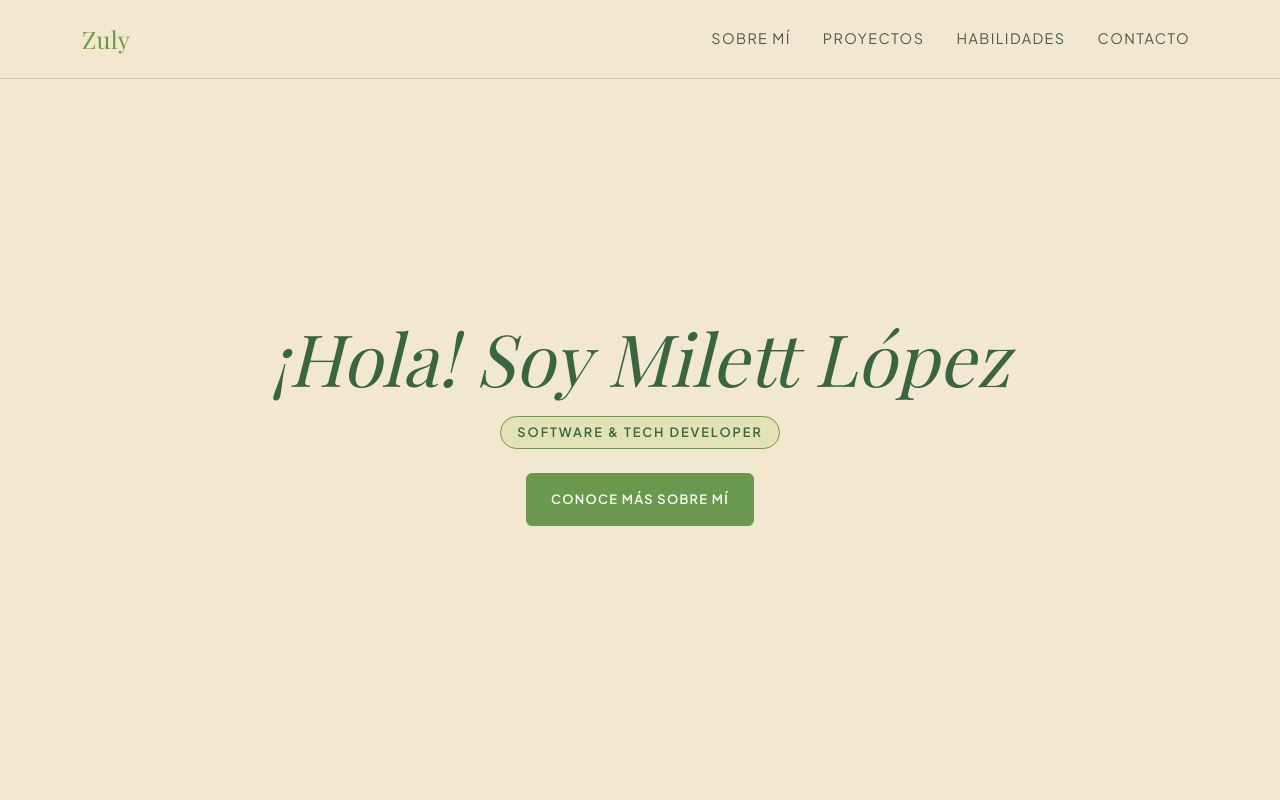
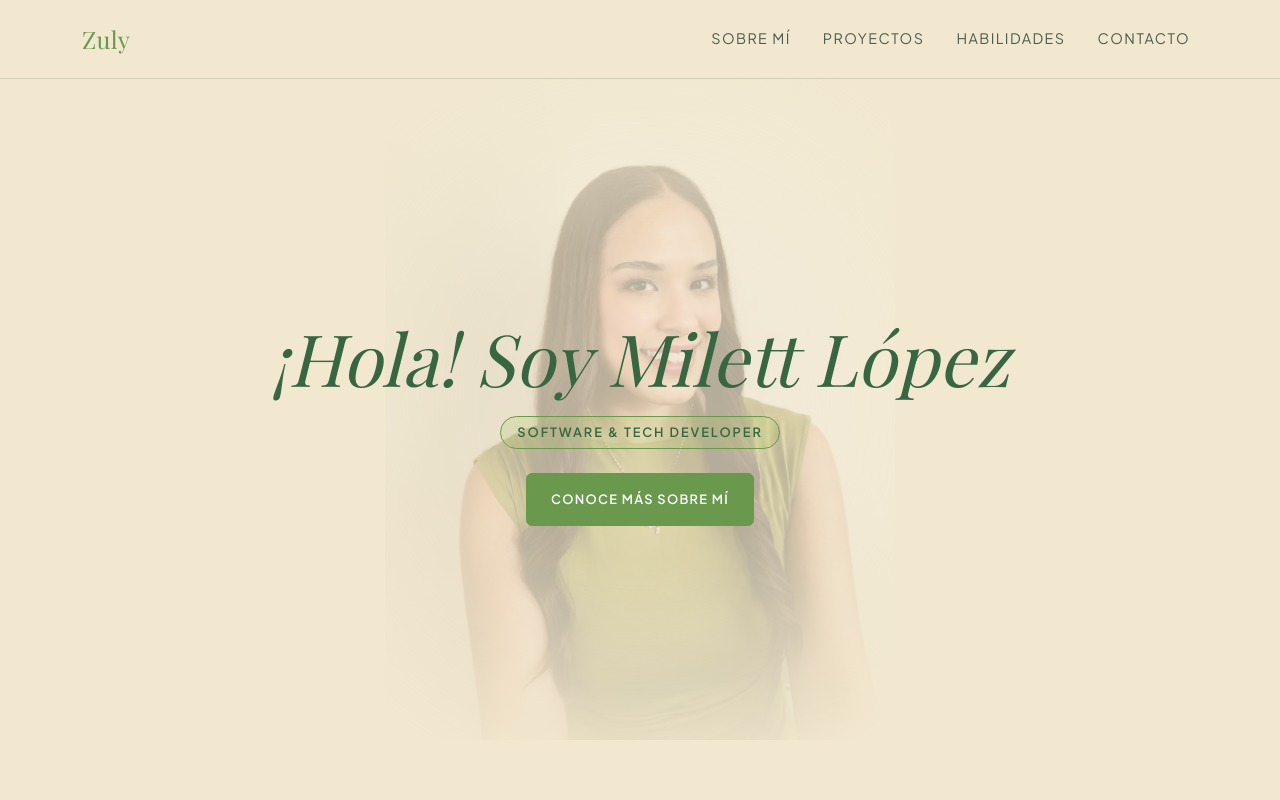
Before and after one commit to MilettLopez/Portafolio, a plain HTML site: page index.html in a window 1280 px wide. Shown: the top 800 px of the page. Drawn offline with nearby package versions, Linux system fonts and the light colour scheme; a web font is replaced by a local one.

Commit message:
Se añadio foto de perfil

```diff
--- a/CSS/styles.css
+++ b/CSS/styles.css
@@ -112,6 +112,7 @@ h1, h2, h3, .serif-font {
 footer {
     background-color: #e5dac1;
 }
+
 /* --- Ajustes de Scroll y Hero Centrado --- */
 html {
     scroll-behavior: smooth;
@@ -128,3 +129,38 @@ html {
 .text-accent {
     color: var(--accent-main) !important;
 }
+
+/* --- Foto de fondo centrada y desvanecida --- */
+.hero-with-bg {
+    position: relative;
+    z-index: 1;
+    overflow: hidden;
+}
+
+.hero-with-bg::before {
+    content: '';
+    position: absolute;
+    top: 50%;
+    left: 50%;
+    transform: translate(-50%, -50%);
+    width: 65%;
+    height: 85%;
+
+    background-image: url('../assets/foto-perfil.jpeg');
+    background-repeat: no-repeat;
+    background-position: center;
+    background-size: contain;
+
+    opacity: 0.25;
+
+    -webkit-mask-image: radial-gradient(circle, rgba(0,0,0,1) 30%, rgba(0,0,0,0) 75%);
+    mask-image: radial-gradient(circle, rgba(0,0,0,1) 30%, rgba(0,0,0,0) 75%);
+
+    z-index: -1;
+    pointer-events: none;
+}
+
+.hero-content {
+    position: relative;
+    z-index: 2;
+}
--- a/index.html
+++ b/index.html
@@ -41,8 +41,8 @@
 
     <!-- HERO SECTION -->
     <!-- SECCIÓN 1: HERO / BIENVENIDA -->
-<section id="inicio" class="hero-section d-flex align-items-center justify-content-center text-center min-vh-100">
-    <div class="container">
+<section id="inicio" class="hero-section hero-with-bg d-flex align-items-center justify-content-center text-center min-vh-100">
+    <div class="container hero-content">
         <h1 class="display-2 fw-normal mb-3 fst-italic">¡Hola! Soy Milett López</h1>
         <p class="fancy-badge mb-4">Software & Tech Developer</p>
         <div>
```
Also changed, not shown: assets/foto-perfil.jpeg (added).
